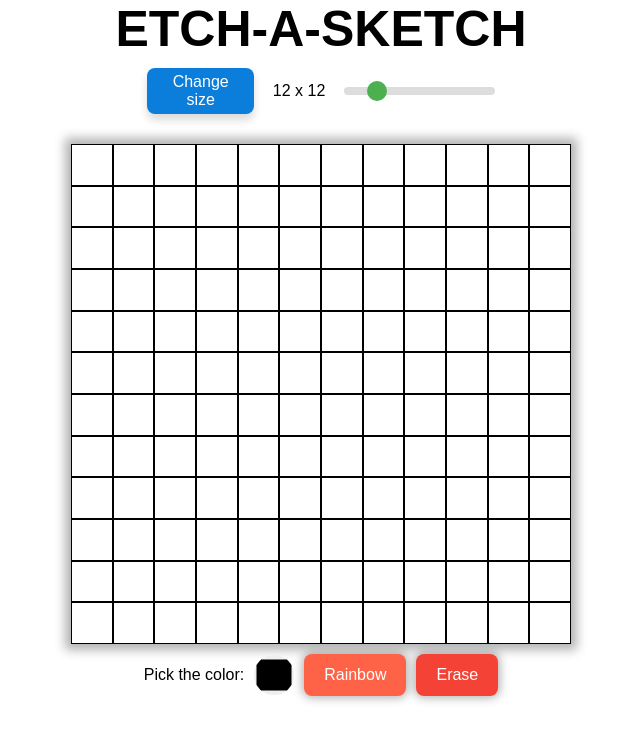
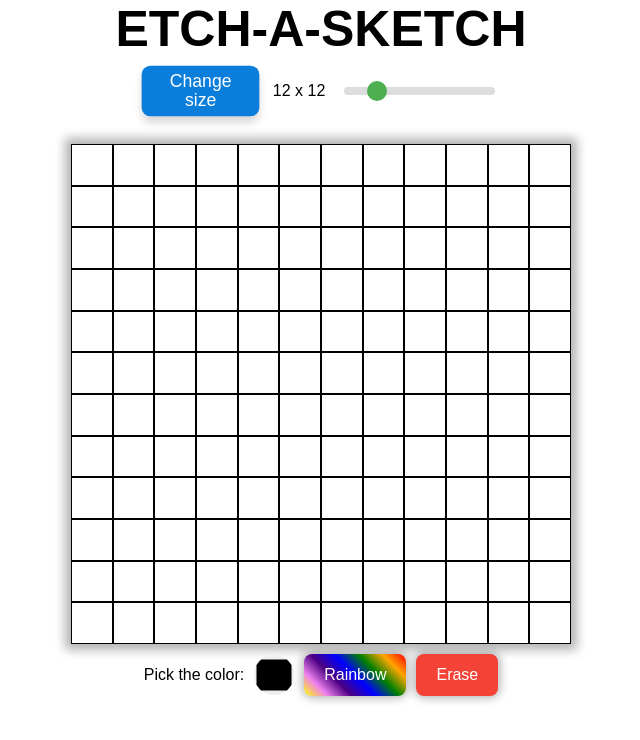
Before and after one commit to Joaozote/Etch-a-Sketch, a website: page index.html in a window 1280 px wide. In both pictures the pointer is over the button "Change size". Shown: the whole page, without its empty margins (319-959 px from the left). Drawn offline with Linux system fonts and the light colour scheme.

Commit message:
Change button colors

```diff
--- a/style.css
+++ b/style.css
@@ -76,6 +76,7 @@ button {
     /* Cor de fundo padrão */
     color: white;
     /* Cor do texto */
+
 }
 
 button:hover {
@@ -83,6 +84,7 @@ button:hover {
     /* Cor mais escura no hover */
     box-shadow: 0 6px 8px rgba(0, 0, 0, 0.15);
     /* Sombra mais forte no hover */
+    transform: scale(1.1);
 }
 
 button:active {
@@ -91,14 +93,13 @@ button:active {
 }
 
 #btnRandomHover {
-    background-color: #FF6347;
-    /* Cor personalizada para o botão Rainbow */
+    background: linear-gradient(45deg,yellow, violet, indigo, blue, green,  orange, red);
 }
 
 #btnRandomHover:hover {
-    background-color: #ff2d1b;
-    /* Cor mais forte no hover */
-}
+    background: linear-gradient(45deg,yellow, violet, indigo, blue, green,  orange, red);
+
+  }
 
 #btnErase {
     background-color: #f44336;
```
